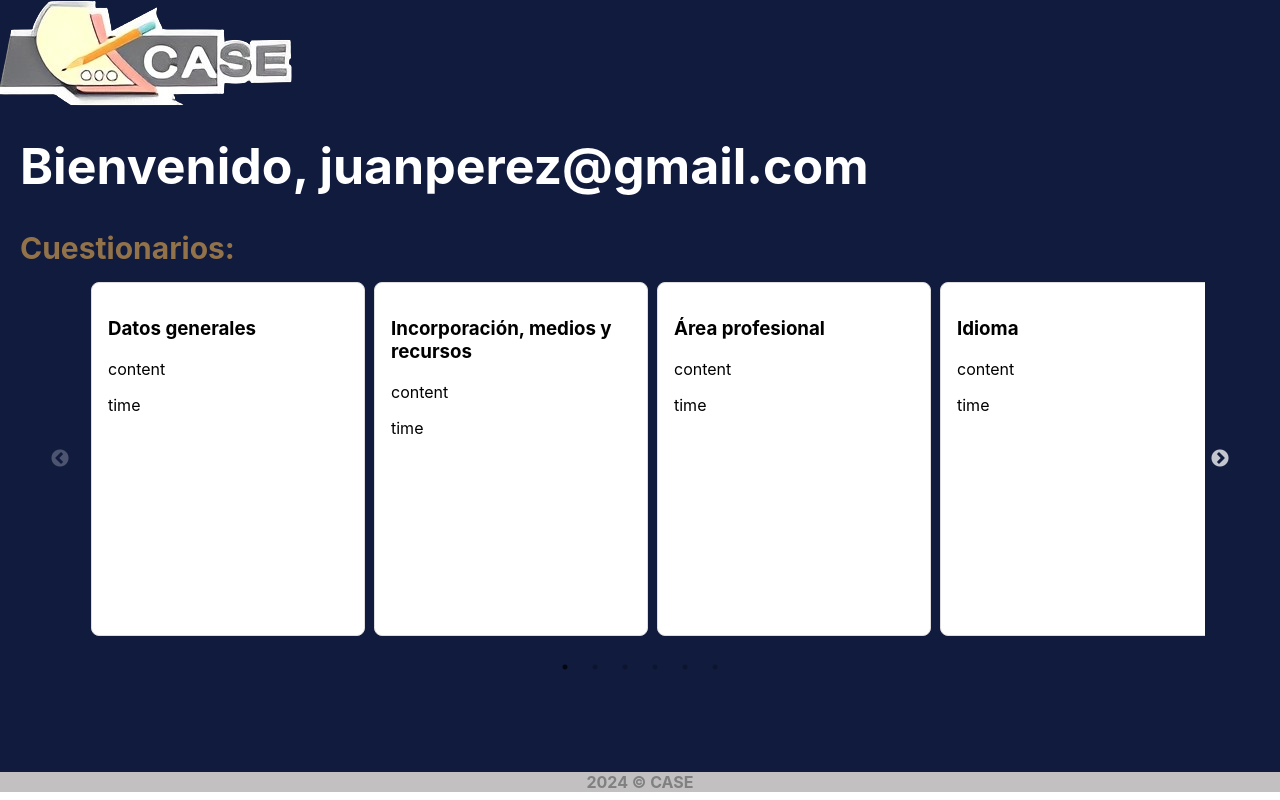
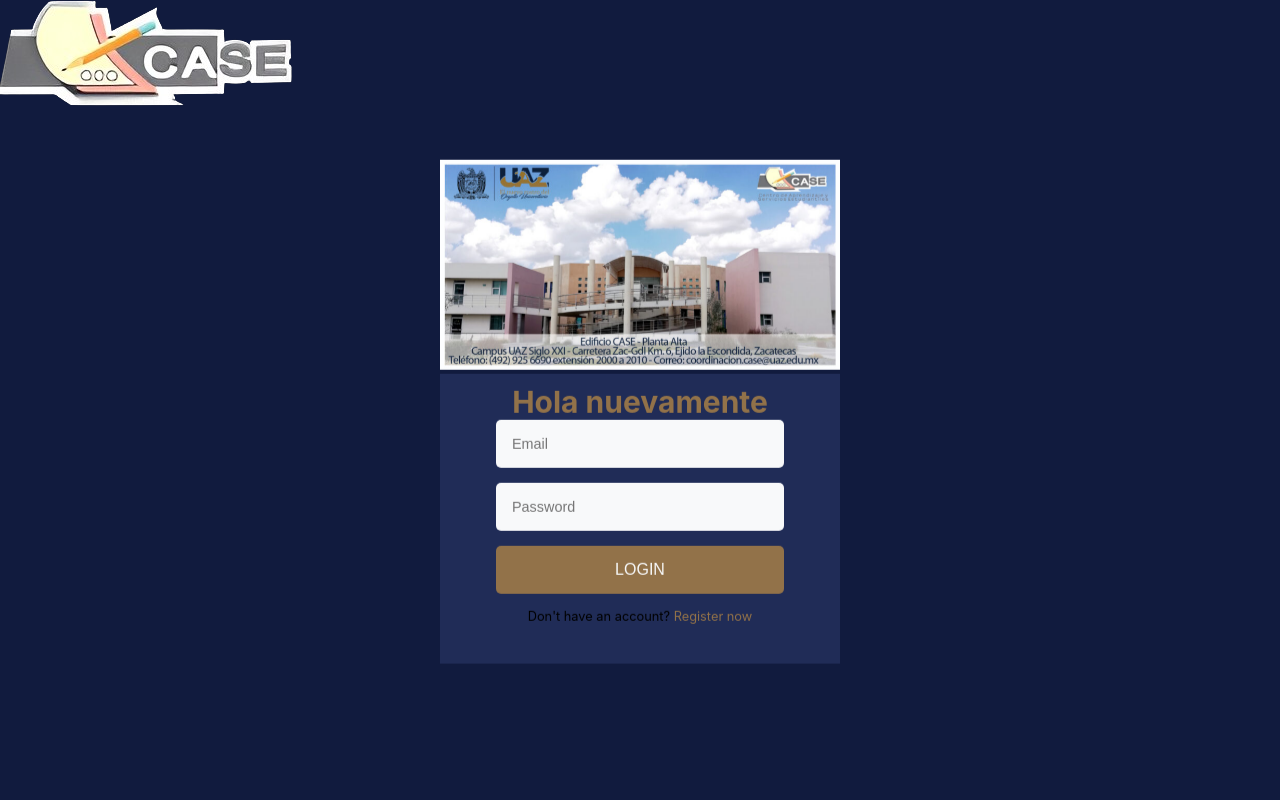
Before and after one commit to Alexlife2002003/case_web, a React (Create React App) app: page / in a window 1280 px wide. Before the commit this address led to /home. Shown: the top 800 px of the page. Built offline with nearby package versions, Linux system fonts and the light colour scheme; no server answers.

Commit message:
correcion de estilos chocantes

```diff
--- a/src/components/home/Home.jsx
+++ b/src/components/home/Home.jsx
@@ -3,7 +3,7 @@ import Slider from 'react-slick';
 import 'slick-carousel/slick/slick.css';
 import 'slick-carousel/slick/slick-theme.css';
 import Cards from '../cards/Cards';
-import "./style.css";
+import "./home.css";
 
 const Home = () => {
     const cardsData =[
--- a/src/components/home/style.css
+++ b/src/components/home/home.css
@@ -26,7 +26,7 @@ h2{
     font-size: 30px;
 }
 
-.cards-container{
+.cards-container-home{
     display: grid;
     grid-template-columns: repeat(auto-fill, minmax(250px, 1fr));
     gap: 10px;
--- a/src/components/login/LoginPage.jsx
+++ b/src/components/login/LoginPage.jsx
@@ -1,5 +1,5 @@
 import React, { useEffect, useState } from 'react';
-import './style.css';
+import './login.css';
 import { useNavigate } from 'react-router-dom';
 import IMG from "../../assets/CASE.png"
 import IMG2 from "../../assets/CASE-ed.jpg"
@@ -20,9 +20,9 @@ const LoginPage = () => {
   };
 
   useEffect(() => {
-   // if (hasAccess) {
+   if (hasAccess) {
       navigate('/home');
-    //}
+    }
   }, [hasAccess, navigate]);
 
   const loginUser = async () => {
@@ -95,7 +95,7 @@ const LoginPage = () => {
   return (
     <div className="userdiv">
       <div className="login-page">
-        <div className={`card ${isRegister ? 'flipped' : ''}`}>
+        <div className={`card-login ${isRegister ? 'flipped' : ''}`}>
           <div className="image">
             <img src={IMG2} alt="" />
           </div>
--- a/src/components/login/style.css
+++ b/src/components/login/login.css
@@ -17,17 +17,17 @@
     perspective: 1000px;
 }
 
-.card {
+.card-login{
     position: relative;
     transform-style: preserve-3d;
     transition: transform 1s;
 }
 
-.card.flipped,.register-form{
+.card-login.flipped,.register-form{
     transform: rotateY(180deg);
 }
 
-.card.flipped .image {
+.card-login.flipped .image {
     transform: rotateY(180deg);
   }
 
```
Also changed, not shown: src/App.js (line endings or trailing spaces).
